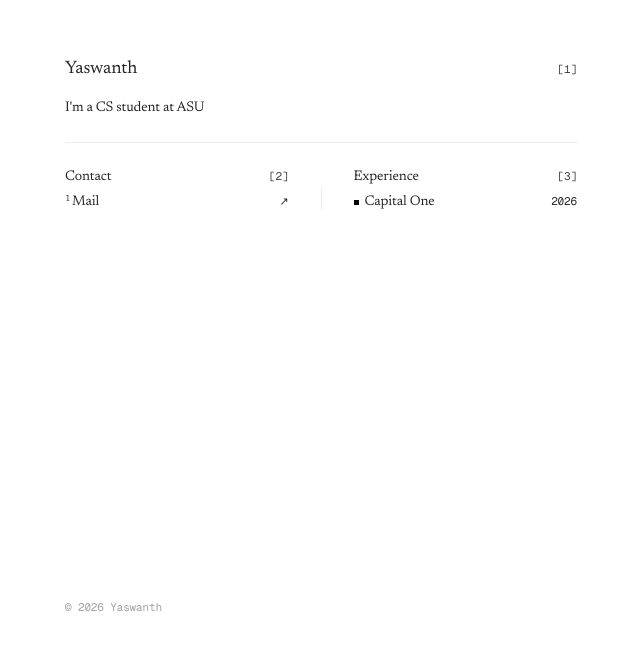
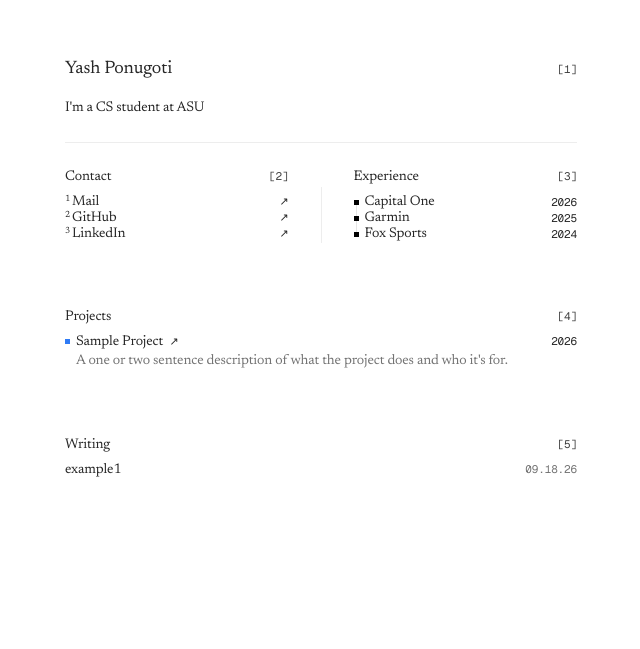
Before and after one commit to yponugoti/portfolio-website, a Next.js app: page / in a window 1280 px wide. Shown: the part 121-770 px from the top of the page, without its empty margins (319-959 px from the left). Built offline with nearby package versions, Linux system fonts and the light colour scheme.

Commit message:
remove footer and update projects section

```diff
--- a/src/app/layout.tsx
+++ b/src/app/layout.tsx
@@ -29,12 +29,9 @@ export default function RootLayout({ children }: LayoutProps<"/">) {
       className={`${newsreader.variable} ${geistMono.variable}`}
     >
       <body className="bg-white text-neutral-800 font-serif text-[14px] tracking-[-0.01em] min-h-screen flex flex-col">
-        <main className="grow w-full max-w-[34rem] mx-auto px-4 pt-20 md:pt-[22vh]">
+        <main className="grow w-full max-w-[34rem] mx-auto px-4 pt-20 md:pt-[22vh] pb-32">
           {children}
         </main>
-        <footer className="w-full max-w-[34rem] mx-auto px-4 pt-32 pb-16 font-mono text-[11px] text-neutral-400">
-          © {new Date().getFullYear()} {portfolio.name}
-        </footer>
       </body>
     </html>
   );
--- a/src/app/page.tsx
+++ b/src/app/page.tsx
@@ -1,8 +1,7 @@
-import Link from "next/link"
 import ArticleRow from "@/components/ArticleRow"
 import IndexBlock from "@/components/IndexBlock"
 import Marker from "@/components/Marker"
-import ProjectEntry from "@/components/ProjectEntry"
+import ProjectRow from "@/components/ProjectRow"
 import Square from "@/components/Square"
 import { portfolio } from "@/data/portfolio"
 import { getRecentArticles } from "@/lib/articles"
@@ -19,6 +18,14 @@ const HomePage = () => {
     ...portfolio.socials,
     ...(portfolio.resume ? [{ label: "Resume", href: portfolio.resume }] : []),
   ]
+
+  // Sections are numbered in order; hidden sections don't take a number.
+  let sectionCount = 1
+  const nextNumber = () => ++sectionCount
+  const contactNumber = nextNumber()
+  const experienceNumber = portfolio.experience.length > 0 ? nextNumber() : 0
+  const projectsNumber = portfolio.projects.length > 0 ? nextNumber() : 0
+  const writingNumber = showWriting ? nextNumber() : 0
 
   return (
     <div className="flex flex-col">
@@ -37,7 +44,7 @@ const HomePage = () => {
 
       {/* Index */}
       <div className="pt-6 flex flex-col md:flex-row gap-8 md:gap-0">
-        <IndexBlock title="Contact" n={2}>
+        <IndexBlock title="Contact" n={contactNumber}>
           {contactLinks.map((link, i) => (
             <li key={link.href}>
               <a
@@ -64,17 +71,22 @@ const HomePage = () => {
               aria-hidden
               className="hidden md:block w-px mx-8 mt-5 bg-neutral-200/70"
             />
-            <IndexBlock title="Experience" n={3}>
-              {portfolio.experience.map((experience) => (
+            <IndexBlock title="Experience" n={experienceNumber}>
+              {portfolio.experience.map((experience, i) => (
                 <li
                   key={`${experience.organization}-${experience.role}`}
-                  className="flex items-baseline justify-between gap-4"
+                  className="relative flex items-center justify-between gap-4"
                   title={experience.role}
                 >
-                  <span className="flex items-baseline gap-1.5 min-w-0">
-                    <span className="self-center">
-                      <Square color={experience.color} />
-                    </span>
+                  {/* Timeline: a faint line from this square down to the next one */}
+                  {i < portfolio.experience.length - 1 && (
+                    <span
+                      aria-hidden
+                      className="absolute left-[2px] top-1/2 h-full w-px bg-neutral-200"
+                    />
+                  )}
+                  <span className="relative flex items-center gap-1.5 min-w-0">
+                    <Square color={experience.color} />
                     <span className="truncate">{experience.organization}</span>
                   </span>
                   <span className="font-mono text-[11px] tabular-nums shrink-0">
@@ -87,34 +99,25 @@ const HomePage = () => {
         )}
       </div>
 
+      {/* Projects */}
+      {portfolio.projects.length > 0 && (
+        <div className="mt-16">
+          <IndexBlock title="Projects" n={projectsNumber}>
+            {portfolio.projects.map((project) => (
+              <ProjectRow key={project.name} project={project} />
+            ))}
+          </IndexBlock>
+        </div>
+      )}
+
       {/* Writing */}
       {showWriting && (
-        <section className="mt-16 flex flex-col gap-1.5">
-          <div className="flex items-baseline justify-between">
-            <h2>
-              <Link
-                href="/writing"
-                className="hover:text-neutral-500 transition-colors"
-              >
-                Writing
-              </Link>
-            </h2>
-            <Marker n={4} />
-          </div>
-          <ul className="flex flex-col leading-[1.15]">
+        <div className="mt-16">
+          <IndexBlock title="Writing" n={writingNumber} href="/writing">
             {recentArticles.map((article) => (
               <ArticleRow key={article.id} article={article} />
             ))}
-          </ul>
-        </section>
-      )}
-
-      {/* Projects */}
-      {portfolio.projects.length > 0 && (
-        <div className="mt-20 flex flex-col gap-20">
-          {portfolio.projects.map((project) => (
-            <ProjectEntry key={project.name} project={project} />
-          ))}
+          </IndexBlock>
         </div>
       )}
     </div>
--- a/src/components/IndexBlock.tsx
+++ b/src/components/IndexBlock.tsx
@@ -1,17 +1,28 @@
+import Link from "next/link"
 import type { ReactNode } from "react"
 import Marker from "./Marker"
 
 interface Props {
   title: string
   n: number
+  /** Optional page the title links to, e.g. "/writing". */
+  href?: string
   children: ReactNode
 }
 
 /** A titled list with a "[n]" marker on the right, e.g. Contact or Experience. */
-const IndexBlock = ({ title, n, children }: Props) => (
+const IndexBlock = ({ title, n, href, children }: Props) => (
   <section className="flex-1 min-w-0 flex flex-col gap-1.5">
     <div className="flex items-baseline justify-between">
-      <h2>{title}</h2>
+      <h2>
+        {href ? (
+          <Link href={href} className="hover:text-neutral-500 transition-colors">
+            {title}
+          </Link>
+        ) : (
+          title
+        )}
+      </h2>
       <Marker n={n} />
     </div>
     <ul className="flex flex-col leading-[1.15]">{children}</ul>
--- a/src/components/ProjectEntry.tsx
+++ /dev/null
@@ -1,77 +0,0 @@
-import Image from "next/image"
-import type { Project } from "@/types"
-import { slugify } from "@/lib/slug"
-import Square from "./Square"
-
-const ProjectEntry = ({ project }: { project: Project }) => {
-  const { name, description, year, color, links, credits, media } = project
-  const href = links?.[0]?.href
-
-  return (
-    <article id={slugify(name)} className="scroll-mt-16 flex flex-col gap-3">
-      <div className="flex items-baseline justify-between gap-4">
-        <h3 className="flex items-baseline gap-1.5">
-          <span className="self-center">
-            <Square color={color} />
-          </span>
-          {href ? (
-            <a
-              href={href}
-              target="_blank"
-              rel="noopener noreferrer"
-              className="hover:text-neutral-500 transition-colors"
-            >
-              {name}
-              <span className="font-mono text-[11px]"> ↗</span>
-            </a>
-          ) : (
-            name
-          )}
-        </h3>
-        {year && (
-          <span className="font-mono text-[11px] text-neutral-500 tabular-nums">
-            {year}
-          </span>
-        )}
-      </div>
-
-      {description && <p className="leading-snug">{description}</p>}
-
-      {credits && (
-        <>
-          <hr className="w-4 border-neutral-200" />
-          <p className="leading-snug">{credits}</p>
-        </>
-      )}
-
-      {media && (
-        <div
-          className="relative w-full overflow-hidden bg-neutral-50 mt-2"
-          style={{ aspectRatio: media.aspectRatio ?? "4 / 3" }}
-        >
-          {media.type === "video" ? (
-            <video
-              src={media.src}
-              aria-label={media.alt}
-              autoPlay
-              loop
-              muted
-              playsInline
-              className="absolute inset-0 size-full object-cover"
-            />
-          ) : (
-            <Image
-              src={media.src}
-              alt={media.alt ?? name}
-              fill
-              sizes="(min-width: 576px) 544px, 100vw"
-              className="object-cover"
-            />
-          )}
-        </div>
-      )}
-    </article>
-  )
-}
-
-export default ProjectEntry
--- /dev/null
+++ b/src/components/ProjectRow.tsx
@@ -0,0 +1,42 @@
+import type { Project } from "@/types"
+import Square from "./Square"
+
+const ProjectRow = ({ project }: { project: Project }) => {
+  const { name, description, year, color, links } = project
+  const href = links?.[0]?.href
+
+  return (
+    <li className="flex flex-col not-last:pb-2">
+      <div className="flex items-center justify-between gap-4">
+        <span className="flex items-center gap-1.5 min-w-0">
+          <Square color={color} />
+          {href ? (
+            <a
+              href={href}
+              target="_blank"
+              rel="noopener noreferrer"
+              className="truncate hover:text-neutral-500 transition-colors"
+            >
+              {name}
+              <span className="font-mono text-[11px]"> ↗</span>
+            </a>
+          ) : (
+            <span className="truncate">{name}</span>
+          )}
+        </span>
+        {year && (
+          <span className="font-mono text-[11px] tabular-nums shrink-0">
+            {year}
+          </span>
+        )}
+      </div>
+      {description && (
+        <p className="pl-[11px] pt-0.5 leading-snug text-neutral-500">
+          {description}
+        </p>
+      )}
+    </li>
+  )
+}
+
+export default ProjectRow
--- a/src/data/portfolio.ts
+++ b/src/data/portfolio.ts
@@ -7,39 +7,57 @@ import type { Portfolio } from "@/types"
  * Blog posts still live as markdown files in `src/articles/`.
  */
 export const portfolio: Portfolio = {
-  name: "Yaswanth",
+  name: "Yash Ponugoti",
   tagline: "Software Engineer",
   location: "Tempe, AZ",
   about: [
     "I'm a CS student at ASU"
   ],
-  email: "you@example.com",
+  email: "yponugoti14@gmail.com",
   socials: [
+    { label: "GitHub", href: "https://github.com/yponugoti" },
+    { label: "LinkedIn", href: "https://www.linkedin.com/in/yponugoti/" },
   ],
   experience: [
     {
       role: "Software Engineering Intern",
       // color: "#d03027", // optional: color of the square next to it
       organization: "Capital One",
-      start: "May 2026",
+      start: "June 2026",
       end: "Aug 2026",
       highlights: [
       ],
     },
+    {
+      role: "Software Engineering Intern",
+      organization: "Garmin",
+      start: "May 2025",
+      end: "Nov 2025",
+      highlights: [
+      ]
+    },
+    {
+      role: "Software Engineering Intern",
+      organization: "Fox Sports",
+      start: "Sept 2024",
+      end: "Dec 2024",
+      highlights: [
+      ]
+    }
   ],
-  // Each project shows as an entry with optional media below the index, e.g.
-  // {
-  //   name: "My App",
-  //   year: "2026",
-  //   description: "What it does in one or two sentences.",
-  //   tech: ["Next.js"],
-  //   color: "#2f7bf5",
-  //   links: [{ label: "Live", href: "https://..." }],
-  //   credits: "With Jane Doe and John Smith",
-  //   media: { type: "video", src: "/projects/my-app.mp4", aspectRatio: "4 / 3" },
-  // },
+  // Each project is a row in the Projects list. The name links to links[0].
   projects: [
+    // SAMPLE — replace or delete
+    {
+      name: "Sample Project",
+      year: "2026",
+      description:
+        "A one or two sentence description of what the project does and who it's for.",
+      tech: ["Next.js", "TypeScript"],
+      color: "#2f7bf5",
+      links: [{ label: "GitHub", href: "https://github.com/yponugoti" }],
+    },
   ],
   // Set to false once you've published your first post in src/articles/.
-  writingComingSoon: true,
+  writingComingSoon: false,
 }
--- a/src/types/index.ts
+++ b/src/types/index.ts
@@ -22,15 +22,6 @@ export type Experience = {
   tech?: string[]
 }
 
-export type Media = {
-  type: "image" | "video"
-  /** Path under /public, e.g. "/projects/demo.mp4" */
-  src: string
-  alt?: string
-  /** CSS aspect ratio for the frame, e.g. "4 / 5". Defaults to "4 / 3". */
-  aspectRatio?: string
-}
-
 export type Project = {
   name: string
   description: string
@@ -40,9 +31,6 @@ export type Project = {
   color?: string
   /** The project title links to the first link. */
   links?: Link[]
-  /** e.g. "With Jane Doe and John Smith" */
-  credits?: string
-  media?: Media
 }
 
 export type Portfolio = {
```
